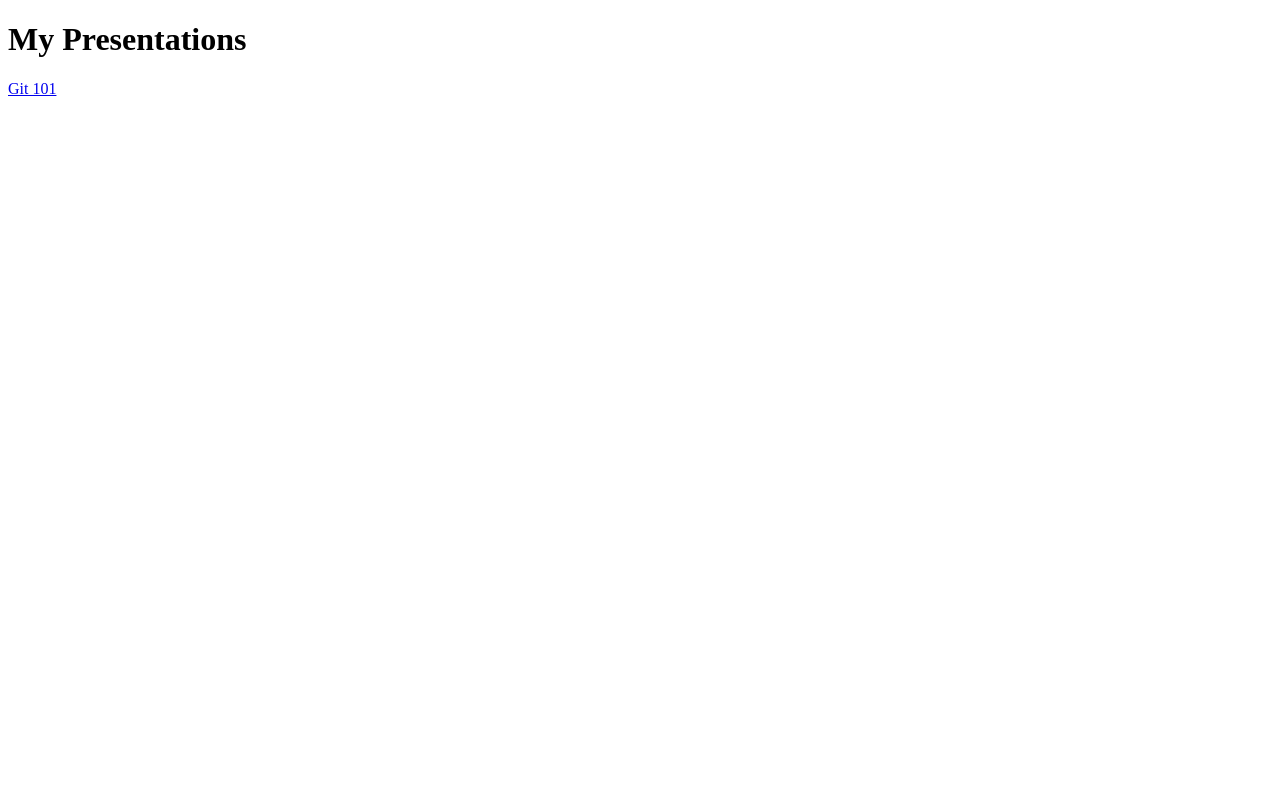
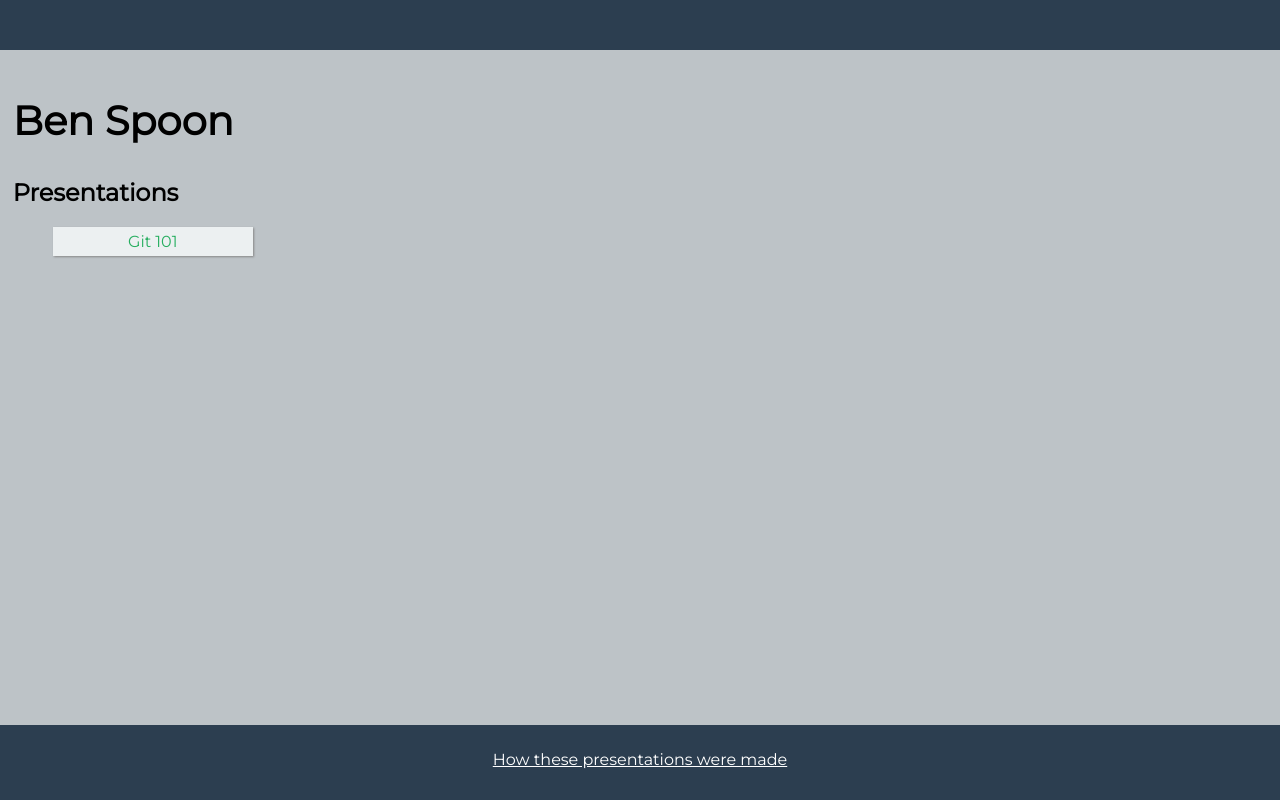
Before and after one commit to spoonben/presentations, a plain HTML site: page index.html in a window 1280 px wide. Drawn offline with Linux system fonts and the light colour scheme.

Commit message:
Add homepage styles
Intead of having an unstyled
homepage.

```diff
--- /dev/null
+++ b/css/main.css
@@ -0,0 +1,70 @@
+@import url(http://fonts.googleapis.com/css?family=Montserrat);
+
+body
+{
+    font-family: 'Montserrat', sans-serif;
+    padding:0;
+    margin:0;
+    background: #bdc3c7;
+}
+h1
+{
+    font-size: 2.5em;
+}
+.top-bar
+{
+    width:100%;
+    height:50px;
+    background: #2c3e50;
+    display: block;
+}
+
+.main
+{
+    padding:1%;
+}
+
+.presentation
+{
+    list-style: none;
+    max-width: 200px;
+}
+
+.presentation:hover
+{
+
+}
+
+.presentation a:hover
+{
+    color:#16a085;
+    box-shadow: inset 1px 1px 2px #888888;
+}
+.presentation a
+{
+    display:block;
+    box-shadow: 1px 1px 2px #888888;
+    text-align: center;
+    padding:5px 20px;
+    background: #ecf0f1;
+    cursor: pointer;
+    margin-bottom:5px;
+    text-decoration: none;
+    color:#27ae60;
+}
+
+.footer
+{
+    position: fixed;
+    bottom: 0;
+    background: #2c3e50;
+    width:100%;
+    height:50px;
+    text-align: center;
+    padding-top:25px;
+}
+
+.footer a
+{
+    color:#FFF;
+}
--- a/index.html
+++ b/index.html
@@ -5,7 +5,7 @@
 		<meta charset="utf-8">
 
 		<title>Ben Spoon - Slides</title>
-
+		<link rel="stylesheet" href="css/main.css">
 		<meta name="apple-mobile-web-app-capable" content="yes" />
 		<meta name="apple-mobile-web-app-status-bar-style" content="black-translucent" />
 
@@ -13,8 +13,17 @@
 	</head>
 
 	<body>
+		<section class="top-bar"></section>
+		<section class="main">
+			<h1> Ben Spoon </h1>
+			<h2> Presentations </h2>
+			<ul>
+				<li class="presentation"><a target="_blank" href="git101.html">Git 101</a></li>
+			</ul>
+		</section>
 
-		<h1>My Presentations</h1>
-		<a href="git101.html">Git 101</a>
+		<section class="footer">
+			<a href="https://github.com/spoonben/presentations" target="_blank">How these presentations were made</a>
+		</section>
 	</body>
 </html>
```
Also changed, not shown: 1 other file.
